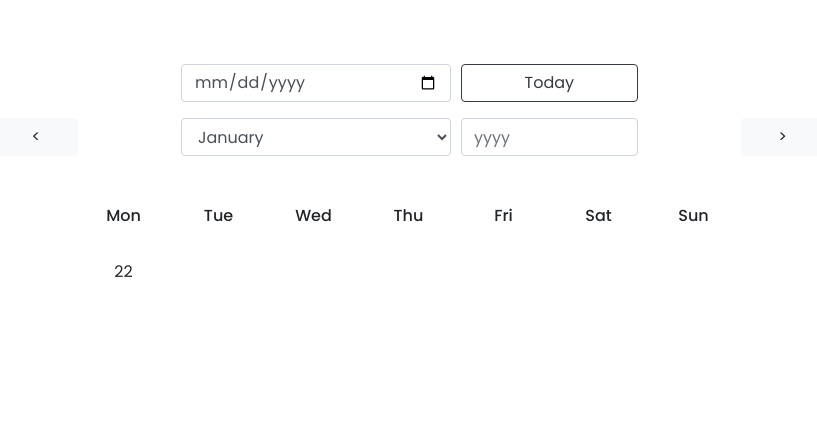
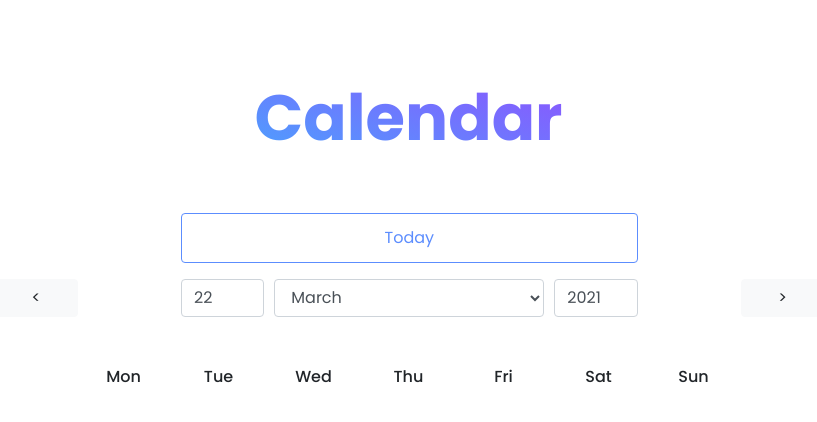
Before and after one commit to aklemen/calendar, a React (Create React App) app: page / in a window 1280 px wide. Shown: the top 422 px of the page, without its empty margins (184-1001 px from the left). Built offline with nearby package versions, Linux system fonts and the light colour scheme.

Commit message:
Inputs with states done

```diff
--- a/src/components/calendar.component.jsx
+++ b/src/components/calendar.component.jsx
@@ -1,146 +1,267 @@
 import React, { Component } from "react";
-import { Form, Container, Row, Col, Button } from "react-bootstrap";
+import { Form, Container, Row, Col, Button, Alert } from "react-bootstrap";
 import "../styles/calendar.style.css";
-import { months, days } from "../data/constants.jsx"
-import holidaysData from '../data/holidays.json';
+import { days, months, yearsRange } from "../data/constants.jsx"
+// import holidaysData from '../data/holidays.json';
 
 
 class Calendar extends Component {
     constructor(props) {
         super(props);
         // this.getDates = this.getDates.bind(this);
+
+        const todayDate = new Date();
+
         this.state = {
-            selectedDate: "",
-            daysInMonth: []
+            selectedDate: todayDate,
+            selectedDay: todayDate.getDate(),
+            selectedMonth: todayDate.getMonth(),
+            selectedYear: todayDate.getFullYear(),
+            daysInMonth: [],
+            holidaysInMonth: [],
+            warning: ""
         };
     }
 
+    // getHolidaysInMonth = (selectedDate) => {
+    //     if (selectedDate) {
+    //         const date = new Date(selectedDate);
+    //         var holidaysInMonth = new Array();
 
-    componentDidMount() {
-        this.handleDateChange("2020-11-2");
+    //         for (var i = 0; i < holidaysData.length; i++) {
+    //             var holidayDate = new Date(holidaysData[i].date);
+    //             var holidayIsRepeating = holidaysData[i].repeating;
+    //             if (holidayDate.getFullYear() == date.getFullYear() && holidayDate.getMonth() == date.getMonth()) {
+    //                 holidaysInMonth.push(holidayDate);
+    //             }
+    //             else if (holidayIsRepeating && holidayDate.getMonth() == date.getMonth()) {
+    //                 holidaysInMonth.push(holidayDate);
+    //             }
+    //         }
+
+    //         return holidaysInMonth;
+    //     }
+    // }
+
+
+    // getAllDaysInMonth = (selectedDate) => {
+    //     if (selectedDate) {
+    //         const date = new Date(selectedDate);
+    //         const year = date.getFullYear();
+    //         const month = date.getMonth();
+
+    //         const numberOfDays = new Date(year, month + 1, 0).getDate();
+
+    //         var daysInMonth = new Array();
+    //         for (var i = 0; i < numberOfDays; i++) {
+    //             daysInMonth.push(new Date(year, month, i + 1));
+    //         }
+
+    //         return daysInMonth;
+    //     }
+    // }
+
+
+    getNumberOfDaysInMonth = (date) => {
+        if (date && date instanceof Date) {
+            const numberOfDays = new Date(date.getFullYear(), date.getMonth() + 1, 0).getDate();
+            return numberOfDays;
+        }
     }
 
-    handleDateChange = (date) => {
-        if (date) {
+
+    changeDate = (newDate) => {
+        console.log(newDate);
+        if (newDate && newDate instanceof Date) {
+            if (this.state.selectedDate.setHours(0, 0, 0, 0) != newDate.setHours(0, 0, 0, 0)) {
+                this.setState({
+                    selectedDate: newDate,
+                    selectedDay: newDate.getDate(),
+                    selectedMonth: newDate.getMonth(),
+                    selectedYear: newDate.getFullYear(),
+                    warning: ""
+                });
+            }
+            else {
+                this.setState({
+                    warning: ""
+                });
+            }
+        }
+        else {
             this.setState({
-                selectedDate: date,
-                daysInMonth: this.getAllDaysInMonth(date)
-            }, () => {
-                // console.log(this.state.daysInMonth);
+                warning: "Date is invalid. Please try again."
             });
         }
     }
 
 
-    getHolidaysInMonth = (selectedDate) => {
-        if (selectedDate) {
-            const date = new Date(selectedDate);
-            var holidaysInMonth = new Array();
+    handleTodayClick = () => {
+        this.changeDate(new Date());
+    }
 
-            for (var i = 0; i < holidaysData.length; i++) {
-                var holidayDate = new Date(holidaysData[i].date);
-                var holidayIsRepeating = holidaysData[i].repeating;
-                if (holidayDate.getFullYear() == date.getFullYear() && holidayDate.getMonth() == date.getMonth()) {
-                    holidaysInMonth.push(holidayDate);
-                }
-                else if (holidayIsRepeating && holidayDate.getMonth() == date.getMonth()) {
-                    holidaysInMonth.push(holidayDate);
-                }
-            }
 
-            return holidaysInMonth;
+    handleDayChange = (e) => {
+        const day = e.target.value;
+        this.setState({
+            selectedDay: day
+        })
+        const numberOfDaysInMonth = this.getNumberOfDaysInMonth(this.state.selectedDate);
+        if (day > 0 && day <= numberOfDaysInMonth) {
+            const oldDate = new Date(this.state.selectedDate);
+            const newDate = new Date(oldDate.setDate(day));
+            this.changeDate(newDate);
+        }
+        else {
+            this.setState({
+                warning: "Please, type in a valid date."
+            });
         }
     }
 
 
-    getAllDaysInMonth = (selectedDate) => {
-        if (selectedDate) {
-            const date = new Date(selectedDate);
-            const year = date.getFullYear();
-            const month = date.getMonth();
-
-            const numberOfDays = new Date(year, month + 1, 0).getDate();
-
-            var daysInMonth = new Array();
-            for (var i = 0; i < numberOfDays; i++) {
-                daysInMonth.push(new Date(year, month, i + 1));
+    handleMonthChange = (e) => {
+        const month = e.target.value;
+        this.setState({
+            selectedMonth: month
+        })
+        if (month > -1 && month < 12) {
+            const oldDate = new Date(this.state.selectedDate);
+            const newDate = new Date(oldDate.getFullYear(), month, 1);
+            const numberOfDaysInMonth = this.getNumberOfDaysInMonth(newDate)
+            if (oldDate.getDate() > numberOfDaysInMonth) {
+                newDate.setDate(numberOfDaysInMonth);
             }
-
-            return daysInMonth;
+            else {
+                newDate.setDate(oldDate.getDate());
+            }
+            this.changeDate(newDate);
+        }
+        else {
+            this.setState({
+                warning: "Something went wrong. Try refreshing the page."
+            });
         }
     }
 
 
-    // handleYearChange = (year) => {
-    //     var newDate = this.state.dateSelected;
-
-    //     this.setState({
-    //         selectedDate
-    //     })
-    // }
+    handleYearChange = (e) => {
+        const year = e.target.value;
+        this.setState({
+            selectedYear: year
+        })
+        if (year >= yearsRange[0] && year <= yearsRange[1]) {
+            const oldDate = new Date(this.state.selectedDate);
+            const newDate = new Date(oldDate.setFullYear(year));
+            this.changeDate(newDate);
+        }
+        else {
+            this.setState({
+                warning: `Only years ${yearsRange[0]}-${yearsRange[1]} are supported.`
+            });
+        }
+    }
 
 
     render() {
-        if (!(this.state.daysInMonth === undefined || this.state.daysInMonth.length == 0)) {
-            var allWeeks = [];
-            var currentDayIx = 0;
-            var currentWeek = [];
-            const nrOfDaysInMonth = this.state.daysInMonth.length;
-            for (var i = 0; i < nrOfDaysInMonth; i++){
-                currentDayIx = this.state.daysInMonth[i].getDay();
-                currentDayIx = (currentDayIx == 0) ? 6 : currentDayIx - 1;
-                currentWeek.push(this.state.daysInMonth[i]);
-                if (currentDayIx == 6 || (this.state.daysInMonth.length == i + 1)) {
-                    allWeeks.push(currentWeek);
-                    currentWeek = [];
-                }
-            }
+        // if (!(this.state.daysInMonth === undefined || this.state.daysInMonth.length == 0)) {
+        //     var allWeeks = [];
+        //     var currentDayIx = 0;
+        //     var currentWeek = [];
+        //     const nrOfDaysInMonth = this.state.daysInMonth.length;
+        //     for (var i = 0; i < nrOfDaysInMonth; i++) {
+        //         currentDayIx = this.state.daysInMonth[i].getDay();
+        //         currentDayIx = (currentDayIx == 0) ? 6 : currentDayIx - 1;
+        //         currentWeek.push(this.state.daysInMonth[i]);
+        //         if (currentDayIx == 6 || (this.state.daysInMonth.length == i + 1)) {
+        //             allWeeks.push(currentWeek);
+        //             currentWeek = [];
+        //         }
+        //     }
 
-            const firstDayIx = (this.state.daysInMonth[0].getDay() == 0) ? 6 : this.state.daysInMonth[0].getDay() - 1;
-            const lastDayIx = (this.state.daysInMonth[nrOfDaysInMonth-1].getDay() == 0) ? 6 : this.state.daysInMonth[nrOfDaysInMonth-1].getDay() - 1;
-            console.log(firstDayIx);
+        //     const firstDayIx = (this.state.daysInMonth[0].getDay() == 0) ? 6 : this.state.daysInMonth[0].getDay() - 1;
+        //     const lastDayIx = (this.state.daysInMonth[nrOfDaysInMonth - 1].getDay() == 0) ? 6 : this.state.daysInMonth[nrOfDaysInMonth - 1].getDay() - 1;
 
-            var emptyDates;
-            if (firstDayIx != 0) {
-                emptyDates = Array(firstDayIx).fill(null)
-                allWeeks[0].unshift(...emptyDates);
-            }
+        //     var emptyDates;
+        //     if (firstDayIx != 0) {
+        //         emptyDates = Array(firstDayIx).fill(null)
+        //         allWeeks[0].unshift(...emptyDates);
+        //     }
 
-            if (lastDayIx != 6) {
-                emptyDates = Array(6-lastDayIx).fill(null)
-                allWeeks[allWeeks.length-1].push(...emptyDates);
-            }
-        }
+        //     if (lastDayIx != 6) {
+        //         emptyDates = Array(6 - lastDayIx).fill(null)
+        //         allWeeks[allWeeks.length - 1].push(...emptyDates);
+        //     }
+        // }
 
 
 
         return (
             <Container className="Calendar">
+                <Row>
+                    <Col className="Calendar-title" xs={{ span: 11 }}>
+                        <h1>Calendar</h1>
+                    </Col>
+                </Row>
                 <Form>
                     <Form.Row>
-                        <Form.Group as={Col} xs={{ span: 3, offset: 3 }}>
-                            <Form.Control type="date" placeholder="DD/MM/YYYY" />
-                        </Form.Group>
-                        <Form.Group as={Col} xs={{ span: 2 }}>
-                            <Button variant="outline-dark" block>Today</Button>
+                        <Form.Group as={Col} xs={{ span: 5, offset: 3 }}>
+                            <Button
+                                onClick={this.handleTodayClick}
+                                variant="outline-dark"
+                                className="Button-today"
+                                block
+                            >Today</Button>
                         </Form.Group>
                     </Form.Row>
                     <Form.Row>
                         <Form.Group as={Col} xs={{ span: 1, offset: 1 }}>
                             <Button variant="light" block>{"<"}</Button>
                         </Form.Group>
-                        <Form.Group as={Col} xs={{ span: 3, offset: 1 }}>
-                            <Form.Control as="select">
-                                {months.map((month, i) => <option value={month} key={i}>{month}</option>)}
+                        <Form.Group as={Col} xs={{ span: 1, offset: 1 }}>
+                            <Form.Control
+                                type="number"
+                                placeholder="dd"
+                                min="1"
+                                max={this.getNumberOfDaysInMonth(this.state.selectedDate)}
+                                value={this.state.selectedDay}
+                                onChange={this.handleDayChange}
+                            />
+                        </Form.Group>
+                        <Form.Group as={Col} xs={{ span: 3 }}>
+                            <Form.Control
+                                as="select"
+                                value={this.state.selectedMonth}
+                                onChange={this.handleMonthChange}
+                            >
+                                {months.map((month, i) => <option value={i} key={i}>{month}</option>)}
                             </Form.Control>
                         </Form.Group>
-                        <Form.Group as={Col} xs={{ span: 2 }}>
-                            <Form.Control controlid="year" type="number" placeholder="yyyy" pattern="^\d{4}$" />
+                        <Form.Group as={Col} xs={{ span: 1 }}>
+                            <Form.Control
+                                type="number"
+                                placeholder="yyyy"
+                                min={yearsRange[0]}
+                                max={yearsRange[1]}
+                                value={this.state.selectedYear}
+                                onChange={this.handleYearChange}
+                            />
                         </Form.Group>
                         <Form.Group as={Col} xs={{ span: 1, offset: 1 }}>
                             <Button variant="light" block>{">"}</Button>
                         </Form.Group>
                     </Form.Row>
+                    {this.state.warning &&
+                        <Form.Row>
+                            <Col xs={{ span: 5, offset: 3 }}>
+                                <Alert
+                                    className="Calendar-alert"
+                                    variant="warning">
+                                    {this.state.warning}
+                                </Alert>
+                            </Col>
+                        </Form.Row>
+                    }
                 </Form>
                 <Row className="Calendar-dayNames">
                     <Col xs="2" />
@@ -150,10 +271,10 @@ class Calendar extends Component {
                         </Col>
                     )}
                 </Row>
-                <Row className="Calendar-days">
-                <Col xs="2" />
-                    <CalendarDay day={new Date()}/>
-                </Row>
+                {/* <Row className="Calendar-days">
+                    <Col xs="2" />
+                    <CalendarDay day={new Date()} />
+                </Row> */}
             </Container>
         );
     }
@@ -172,21 +293,21 @@ class Calendar extends Component {
 //     );
 // }
 
-function CalendarDay(props) {
-    if (props.day){
-        return (
-            <Col className="CalendarDay" xs="1">
-                <p>{props.day.getDate()}</p>
-            </Col>
-        );
-    }
-    else{
-        return (
-            <Col className="CalendarDay" xs="1"/>
-        );
-    }
+// function CalendarDay(props) {
+//     if (props.day) {
+//         return (
+//             <Col className="CalendarDay" xs="1">
+//                 <p>{props.day.getDate()}</p>
+//             </Col>
+//         );
+//     }
+//     else {
+//         return (
+//             <Col className="CalendarDay" xs="1" />
+//         );
+//     }
 
-}
+// }
 
 
 export default Calendar;
--- a/src/data/constants.jsx
+++ b/src/data/constants.jsx
@@ -6,3 +6,5 @@ export const months = [
 export const days = [
     'Mon', 'Tue', 'Wed', 'Thu', 'Fri', 'Sat', 'Sun'
 ];
+
+export const yearsRange = [1900, 2050];
--- a/src/styles/calendar.style.css
+++ b/src/styles/calendar.style.css
@@ -1,23 +1,64 @@
 body{
     font-family: 'Poppins', sans-serif !important;
+    text-align: center !important;
 }
 
+h1 {
+    font-weight: 700 !important;
+    font-size: 4rem !important;
+    color: #5C8DFE;
+    background-color: #21D4FD;
+    background-image: linear-gradient(19deg, #21D4FD 0%, #B721FF 100%);
+    -webkit-background-clip: text;
+	-webkit-text-fill-color: transparent;
+}
+
+
+.form-control:focus {
+    border-color: #5C8DFE !important;
+    box-shadow: inset 0 0px 2px #5C8DFE, 0 0 6px #5C8DFE !important;
+}
+
+
 .Calendar {
-    margin: 4rem 0;
+    margin: 5rem 0;
+}
+
+.Calendar-title {
+    margin-bottom: 3rem;
+}
+
+.Calendar-alert {
+    margin-top: 1rem;
+    background-color: #e1e0fa !important;
+    color: #7868e6 !important;
+    border-color: #d3d1fa !important;
+    font-weight: 500;
 }
 
 .Calendar-dayNames {
     font-weight: 500;
     margin-top: 2rem;
-    text-align: center;
 }
 
 
 .Calendar-days {
     margin-top: 1rem;
-    text-align: center;
 }
 
 .Calendar-days:hover {
     background-color: antiquewhite;
 }
+
+
+.Button-today {
+    border-color: #5C8DFE !important;
+    padding: 12px !important;
+    color: #5C8DFE !important;
+}
+
+.Button-today:hover {
+    border-color: #fff !important;
+    background-color: #5C8DFE !important;
+    color: #fff !important;
+}
```
